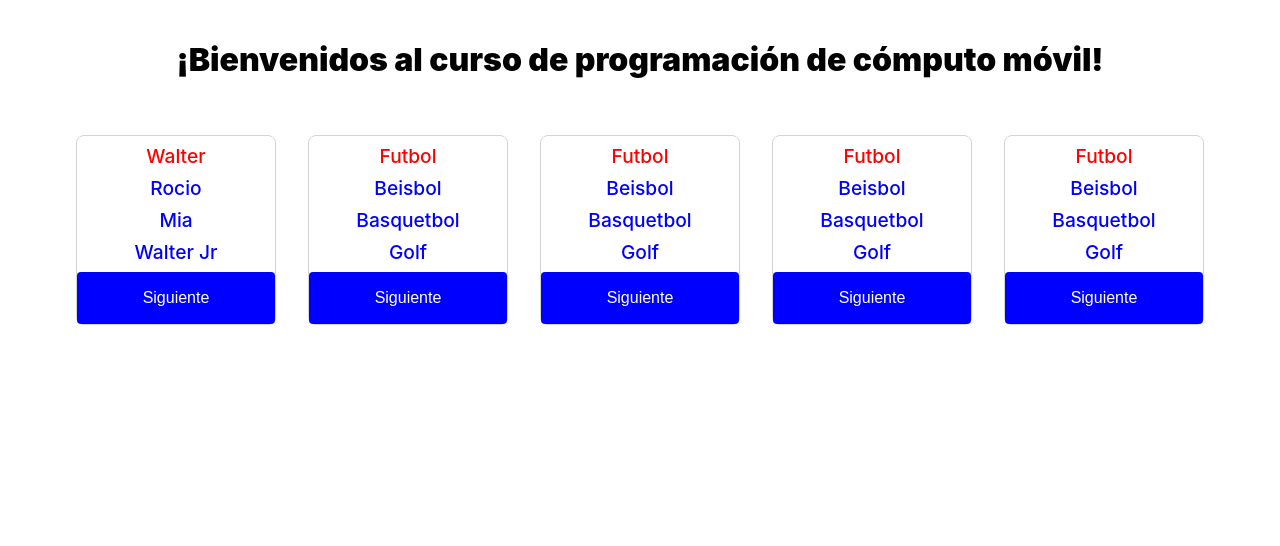
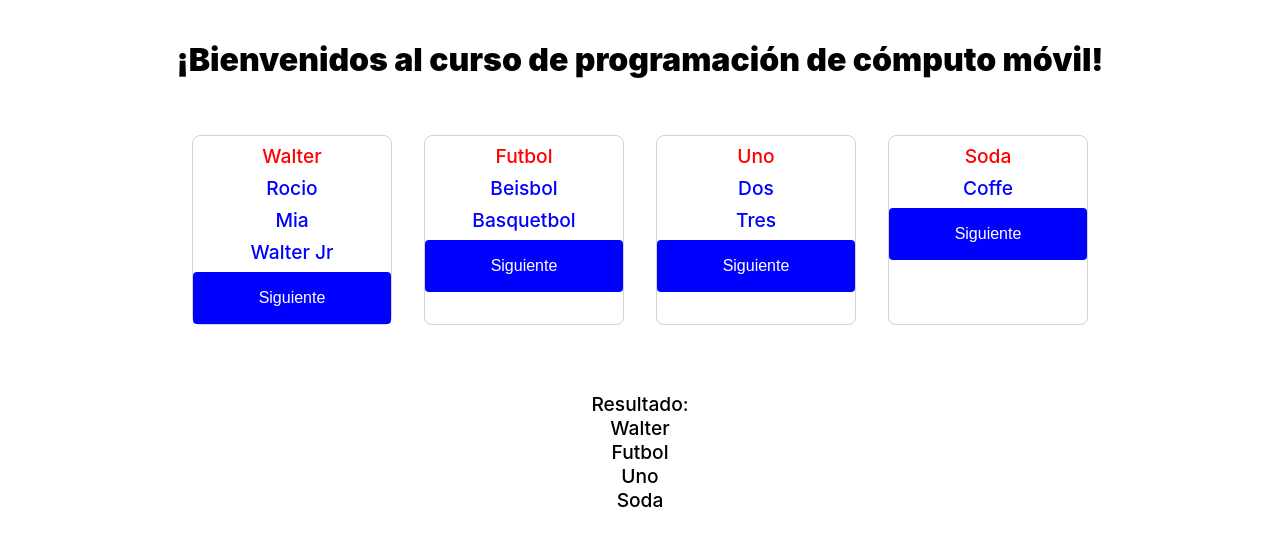
Before and after one commit to wgdomenzain/reactCourse.CM2019.myFirstApp, a React (Create React App) app: page / in a window 1280 px wide. Shown: the top 546 px of the page. Built offline with nearby package versions, Linux system fonts and the light colour scheme.

Commit message:
4 data objects added to App.js

```diff
--- a/src/App.js
+++ b/src/App.js
@@ -12,7 +12,15 @@ class App extends React.PureComponent {
 			index: 0
 		},
 		sports: {
-			items: [ 'Futbol', 'Beisbol', 'Basquetbol', 'Golf' ],
+			items: [ 'Futbol', 'Beisbol', 'Basquetbol' ],
+			index: 0
+		},
+		numbers: {
+			items: [ 'Uno', 'Dos', 'Tres' ],
+			index: 0
+		},
+		drinks: {
+			items: [ 'Soda', 'Coffe' ],
 			index: 0
 		}
 	};
@@ -27,18 +35,29 @@ class App extends React.PureComponent {
 	};
 
 	render() {
-		const { family, sports } = this.state;
+		const { family, sports, numbers, drinks } = this.state;
 		return (
 			<div>
 				<p className={styles.title}>¡Bienvenidos al curso de programación de cómputo móvil!</p>
 				<div className={styles.container_boards}>
 					<Board items={family.items} index={family.index} label={'Siguiente'} onButtonClick={() => this.onHandleButton('family')} />
 					<Board items={sports.items} index={sports.index} label={'Siguiente'} onButtonClick={() => this.onHandleButton('sports')} />
-					<Board items={sports.items} index={sports.index} label={'Siguiente'} onButtonClick={() => this.onHandleButton('sports')} />
-					<Board items={sports.items} index={sports.index} label={'Siguiente'} onButtonClick={() => this.onHandleButton('sports')} />
-					<Board items={sports.items} index={sports.index} label={'Siguiente'} onButtonClick={() => this.onHandleButton('sports')} />
+					<Board items={numbers.items} index={numbers.index} label={'Siguiente'} onButtonClick={() => this.onHandleButton('numbers')} />
+					<Board items={drinks.items} index={drinks.index} label={'Siguiente'} onButtonClick={() => this.onHandleButton('drinks')} />
 				</div>
-				{/* <p className={styles.result}>El nombre seleccionado es: {items[index]}</p> */}
+				{
+					<p className={styles.result}>
+						Resultado: <br />
+						<label> {family.items[family.index]} </label>
+						<br />
+						<label> {sports.items[sports.index]} </label>
+						<br />
+						<label> {numbers.items[numbers.index]} </label>
+						<br />
+						<label> {drinks.items[drinks.index]} </label>
+						<br />
+					</p>
+				}
 			</div>
 		);
 	}
```
